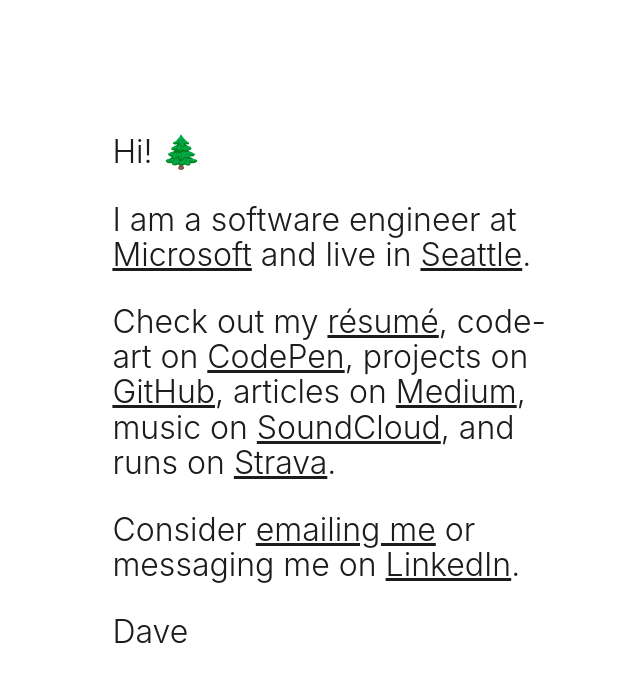
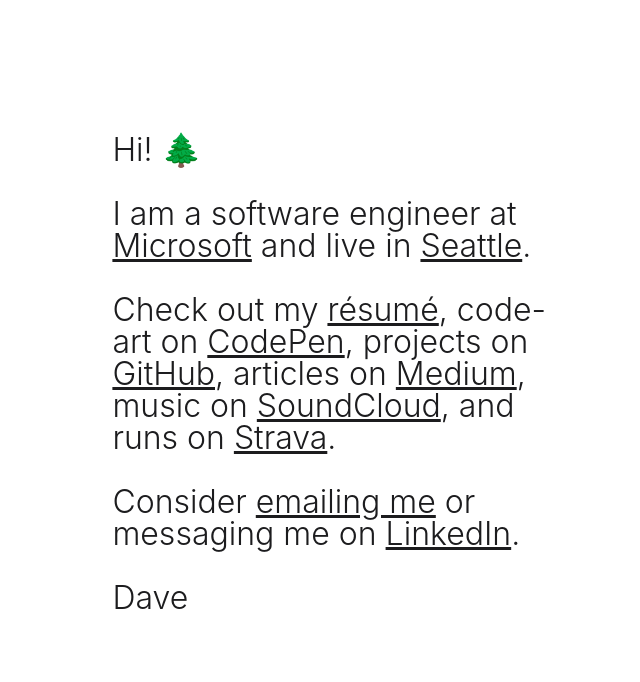
Before and after one commit to davekwiatkowski/davekwiatkowski.github.io, a React (Create React App) app: page / in a window 1280 px wide. Shown: the top 682 px of the page, without its empty margins (294-934 px from the left). Built offline with nearby package versions, Linux system fonts and the light colour scheme.

Commit message:
Change line height

```diff
--- a/src/index.css
+++ b/src/index.css
@@ -8,7 +8,7 @@
     Ubuntu, Cantarell, 'Open Sans', 'Helvetica Neue', sans-serif;
   color: rgb(28, 28, 30);
   font-weight: 300;
-  line-height: 1.1rem;
+  line-height: 1;
 }
 
 body {
```
